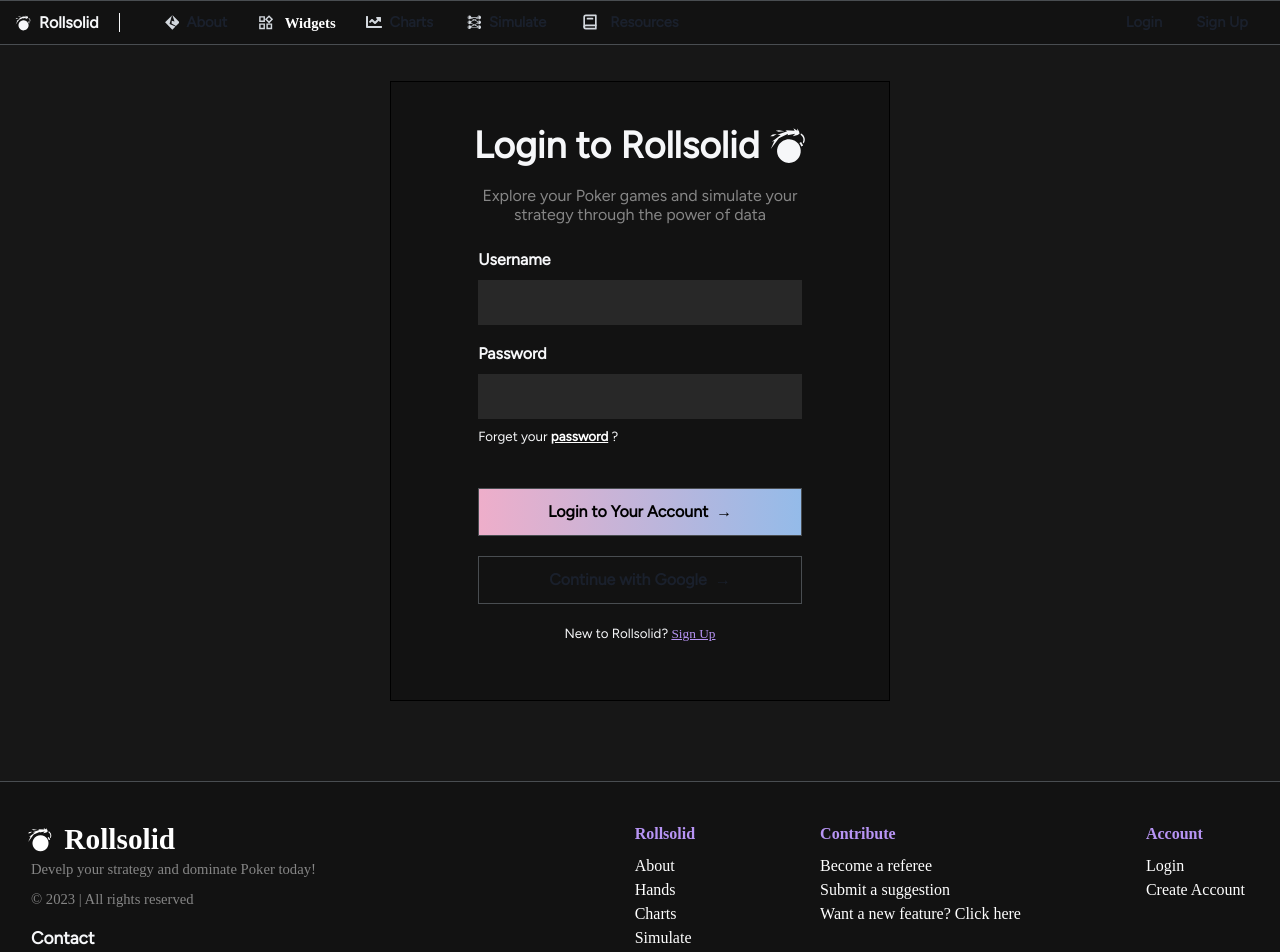
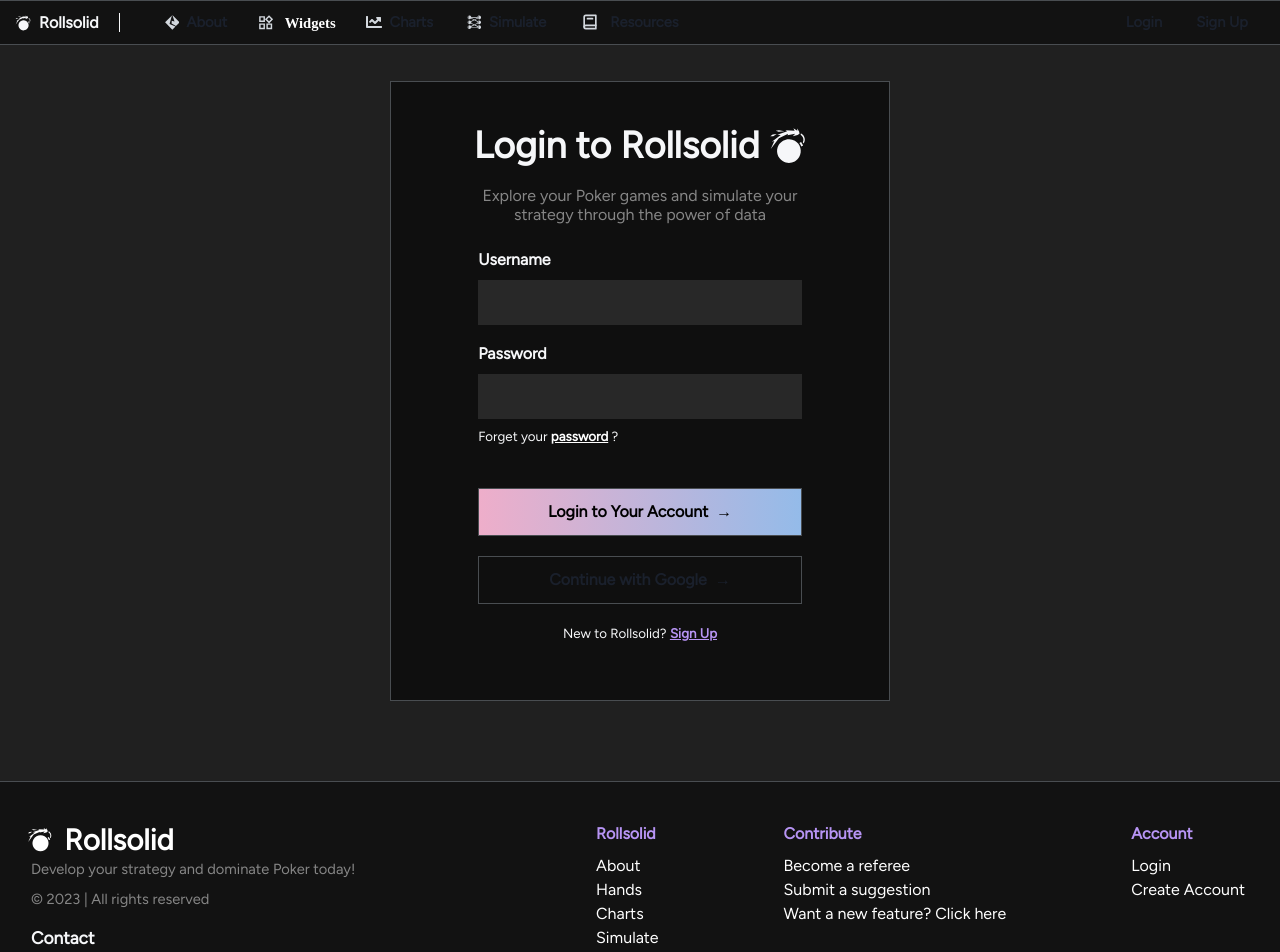
Before and after one commit to matthibbs7/rollsolid, a Next.js app: page /login in a window 1280 px wide. Shown: the top 952 px of the page. Built offline with nearby package versions, Linux system fonts and the light colour scheme; no server answers.

Commit message:
Window style dev

```diff
--- a/package.json
+++ b/package.json
@@ -16,6 +16,8 @@
     "@emotion/react": "^11.10.6",
     "@emotion/styled": "^11.10.6",
     "@fontsource/figtree": "^4.5.3",
+    "@fontsource/ibm-plex-sans": "^4.5.13",
+    "@fontsource/inter": "^4.5.15",
     "@fontsource/montserrat": "^4.5.14",
     "@fontsource/mulish": "^4.5.14",
     "@fontsource/nunito": "^4.5.12",
--- a/src/chakra/theme.ts
+++ b/src/chakra/theme.ts
@@ -10,7 +10,7 @@ const styles = {
     global: (props: any) => ({
         body: {
             color: mode('#F6F7F9', 'whiteAlpha.900')(props),
-            bg: mode('#171717', 'red.300')(props),
+            bg: mode('#202020', 'red.300')(props),
             fontFamily: '\'Figtree\', "Helvetica Neue", Arial, sans-serif',
         },
     }),
--- a/src/components/Auth/UserLogin.tsx
+++ b/src/components/Auth/UserLogin.tsx
@@ -58,7 +58,7 @@ const UserLogin:React.FC = () => {
     return (
         <Flex direction="column" w="100%" mt={4}>
             <Flex justify="center" w="100%" h={['640px','640px','720px','720px']}>
-                <Flex align="center" direction="column" w={['100%', '90%', '80%', '60%']} maxW="500px" h="620px" mt={[0,0,5,5]} bg="#121212" border="1px solid black">
+                <Flex align="center" direction="column" w={['100%', '90%', '80%', '60%']} maxW="500px" h="620px" mt={[0,0,5,5]} bg="#0f0f0f" border="1px solid #494D51">
                     <Flex align="center" direction="row" mt={9}>
                         <Text fontSize={['24pt', '24pt', '28pt', '28pt']} fontWeight='600'>Login to Rollsolid&nbsp;</Text>
 
@@ -84,7 +84,7 @@ const UserLogin:React.FC = () => {
                             <Box w="100%" mt={5}>
                                 <GoogleSignIn />
                             </Box>
-                            <Text mt={5} fontSize="10pt" textAlign="center">New to Rollsolid? <Text as="span" color="purple.300" fontFamily='AvenirNext-DemiBold' textDecoration="underline" _hover={{cursor: 'pointer'}} onClick={() => router.push('/signup')}>Sign Up</Text></Text>
+                            <Text mt={5} fontSize="10pt" textAlign="center">New to Rollsolid? <Text as="span" color="purple.300" fontWeight={700} textDecoration="underline" _hover={{cursor: 'pointer'}} onClick={() => router.push('/signup')}>Sign Up</Text></Text>
                         </form>
                     </Flex>
                     {/* <Flex align="center" flexDirection="row" mt={6} borderTop="1px solid black" bg="#353535" width="100%" h="36px">
--- a/src/components/Auth/UserSignUp.tsx
+++ b/src/components/Auth/UserSignUp.tsx
@@ -64,7 +64,7 @@ const UserSignUp:React.FC = () => {
     return (
         <Flex direction="column" w="100%" mt={4}>
             <Flex justify="center" w="100%" h={['640px','640px','720px','720px']}>
-                <Flex align="center" direction="column" w={['100%', '90%', '80%', '60%']} maxW="500px" h="620px" mt={[0,0,5,5]} bg="#121212" border="1px solid black">
+                <Flex align="center" direction="column" w={['100%', '90%', '80%', '60%']} maxW="500px" h="620px" mt={[0,0,5,5]} bg="#0f0f0f" border="1px solid #494D51">
                     <Flex align="center" mt={5}>
                         <Text fontSize={['24pt', '24pt', '28pt', '28pt']} fontWeight={700}>Create an Account&nbsp;</Text>
                         <GiRollingBomb fontSize="28pt" />
--- a/src/components/Footer/Footer.tsx
+++ b/src/components/Footer/Footer.tsx
@@ -19,39 +19,39 @@ const Footer:React.FC = () => {
                         </Box>
                         {/* <Image src="/images/logowhite.png" height="64px" minWidth="64px" /> */}
                         <Link href='/' style={{ textDecoration: 'none' }}>
-                            <Text color="white" fontFamily="AvenirNext-DemiBold" fontSize="22pt" fontWeight="700">Rollsolid</Text>
+                            <Text color="white" fontSize="22pt" fontWeight="700">Rollsolid</Text>
                         </Link>
 
                     </Flex>
-                    <Text mt={-1} ml={4} color="#868686" fontFamily="AvenirNext-Regular" fontSize="11pt" textOverflow="unset">Develp your strategy and dominate Poker today!</Text>
-                    <Text mt={2} ml={4} color="#868686" fontFamily="AvenirNext-Regular" fontSize="11pt">© 2023 | All rights reserved</Text>
+                    <Text mt={-1} ml={4} color="#868686" fontSize="11pt" textOverflow="unset">Develop your strategy and dominate Poker today!</Text>
+                    <Text mt={2} ml={4} color="#868686" fontSize="11pt">© 2023 | All rights reserved</Text>
                     <Text mt={4} ml={4} fontSize="13pt" fontWeight={700}>Contact</Text>
                     <Button w="120px" mt={2} mb="auto" ml={4} bg="none" border="1px solid #494D51" borderRadius="0" _hover={{bg: '#1c1c1c'}}>Email Us</Button>
                 </Flex>
                 <Flex direction="column" mt={10} mr="10%" ml="auto">
-                    <Text color="purple.300" fontFamily="AvenirNext-DemiBold" fontWeight={700}>Rollsolid</Text>
-                    <Text mt={2} color="white" fontFamily="AvenirNext-Regular" _hover={{cursor: 'pointer'}} onClick={() => {router.push('/about');}}>About</Text>
-                    <Text color="white" fontFamily="AvenirNext-Regular">Hands</Text>
-                    <Text color="white" fontFamily="AvenirNext-Regular">Charts</Text>
-                    <Text color="white" fontFamily="AvenirNext-Regular">Simulate</Text>
+                    <Text color="purple.300" fontWeight={700}>Rollsolid</Text>
+                    <Text mt={2} color="white" _hover={{cursor: 'pointer'}} onClick={() => {router.push('/about');}}>About</Text>
+                    <Text color="white">Hands</Text>
+                    <Text color="white">Charts</Text>
+                    <Text color="white">Simulate</Text>
                 </Flex>
                 <Flex direction="column" mt={10} mr="10%">
-                    <Text color="purple.300" fontFamily="AvenirNext-DemiBold" fontWeight={700}>Contribute</Text>
-                    <Text mt={2} color="white" fontFamily="AvenirNext-Regular">Become a referee</Text>
-                    <Text color="white" fontFamily="AvenirNext-Regular">Submit a suggestion</Text>
-                    <Text color="white" fontFamily="AvenirNext-Regular">Want a new feature? Click here</Text>
+                    <Text color="purple.300" fontWeight={700}>Contribute</Text>
+                    <Text mt={2} color="white">Become a referee</Text>
+                    <Text color="white">Submit a suggestion</Text>
+                    <Text color="white">Want a new feature? Click here</Text>
                 </Flex>
                 <Flex direction="column" mt={10} mr={5}>
-                    <Text color="purple.300" fontFamily="AvenirNext-DemiBold" fontWeight={700}>Account</Text>
+                    <Text color="purple.300" fontWeight={700}>Account</Text>
                     {user ?
                         <>
-                            <Text mt={2} color="white" fontFamily="AvenirNext-Regular" _hover={{cursor: 'pointer'}} onClick={() => signOut(auth)}>Logout</Text>
-                            <Text mt={2} color="white" fontFamily="AvenirNext-Regular" _hover={{cursor: 'pointer'}} onClick={() => signOut(auth)}>Profile</Text>
+                            <Text mt={2} color="white" _hover={{cursor: 'pointer'}} onClick={() => signOut(auth)}>Logout</Text>
+                            <Text mt={2} color="white" _hover={{cursor: 'pointer'}} onClick={() => signOut(auth)}>Profile</Text>
                         </>
                         :
                         <>
-                            <Text mt={2} color="white" fontFamily="AvenirNext-Regular" _hover={{cursor: 'pointer'}} onClick={() => router.push('/login')}>Login</Text>
-                            <Text color="white" fontFamily="AvenirNext-Regular" _hover={{cursor: 'pointer'}} onClick={() => router.push('/signup')}>Create Account</Text>
+                            <Text mt={2} color="white" _hover={{cursor: 'pointer'}} onClick={() => router.push('/login')}>Login</Text>
+                            <Text color="white" _hover={{cursor: 'pointer'}} onClick={() => router.push('/signup')}>Create Account</Text>
                         </>
                     }
 
--- a/src/components/Window/WindowWrapper.tsx
+++ b/src/components/Window/WindowWrapper.tsx
@@ -175,7 +175,7 @@ const WindowWrapper:React.FC<Props> = (props) => {
             onResizeStop={onResizeStop}
             enableUserSelectHack
             bounds="parent"
-            style={{zIndex: windowState.maxZIndex, border: '1px solid #494D51', background: '#1c1c1c'}}
+            style={{zIndex: windowState.maxZIndex, border: '1px solid #494D51', background: '#171717'}}
             {...defaultStyle}
             onClick={onDragStart}
         >
@@ -187,7 +187,8 @@ const WindowWrapper:React.FC<Props> = (props) => {
                     h="30px"
                     p={1}
                     px={3}
-                    bg={windowState.maxZIndex === frontWindow.maxZ ? '#121212' : '#2b2b2b'}
+                    bg={windowState.maxZIndex === frontWindow.maxZ ? '#242424' : '#0f0f0f'}
+                    borderBottom='1px solid #2f2f2f'
                 >
                     <Flex w="90%" _hover={{cursor: 'all-scroll'}}>
                         <Text fontSize="11pt" fontWeight={700}>{props.title}</Text>
```
Also changed, not shown: src/components/Auth/UserResetPassword.tsx (+5 -5 lines), src/components/Widget/WidgetNavbar/WidgetNavbar.tsx (+12 -12 lines), 1 other file (tests, documents, lock files or other folders).
